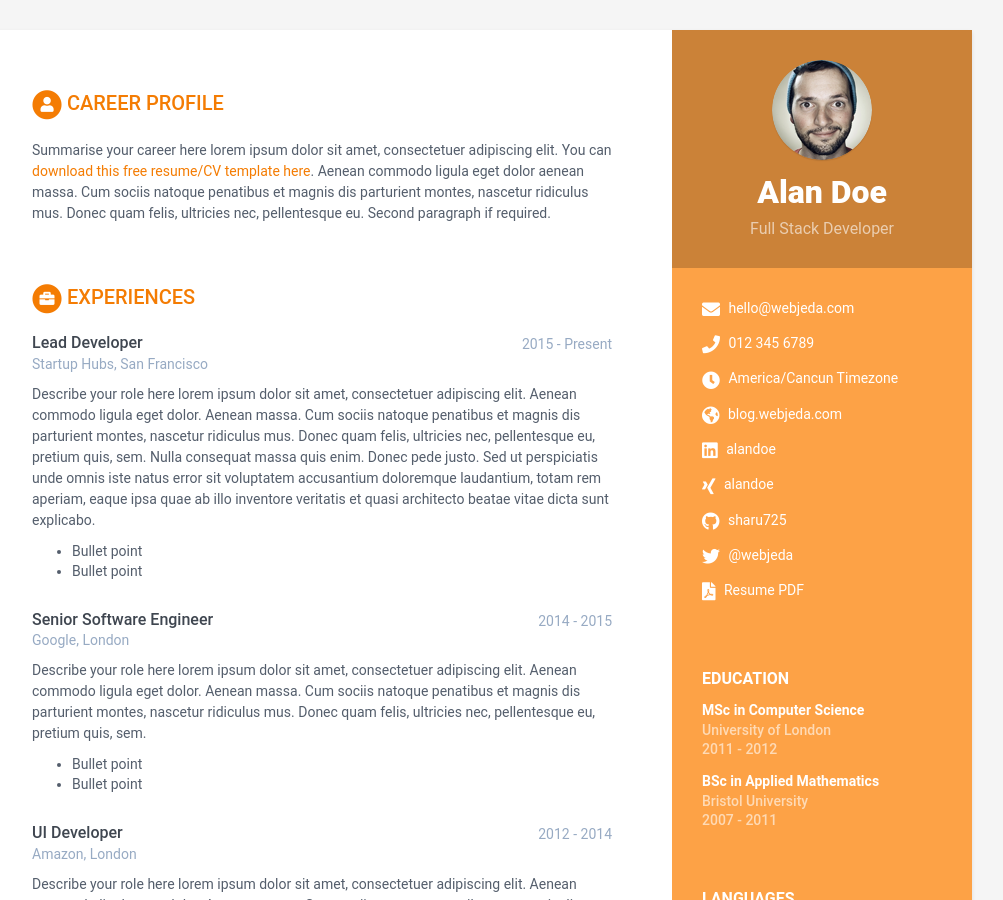
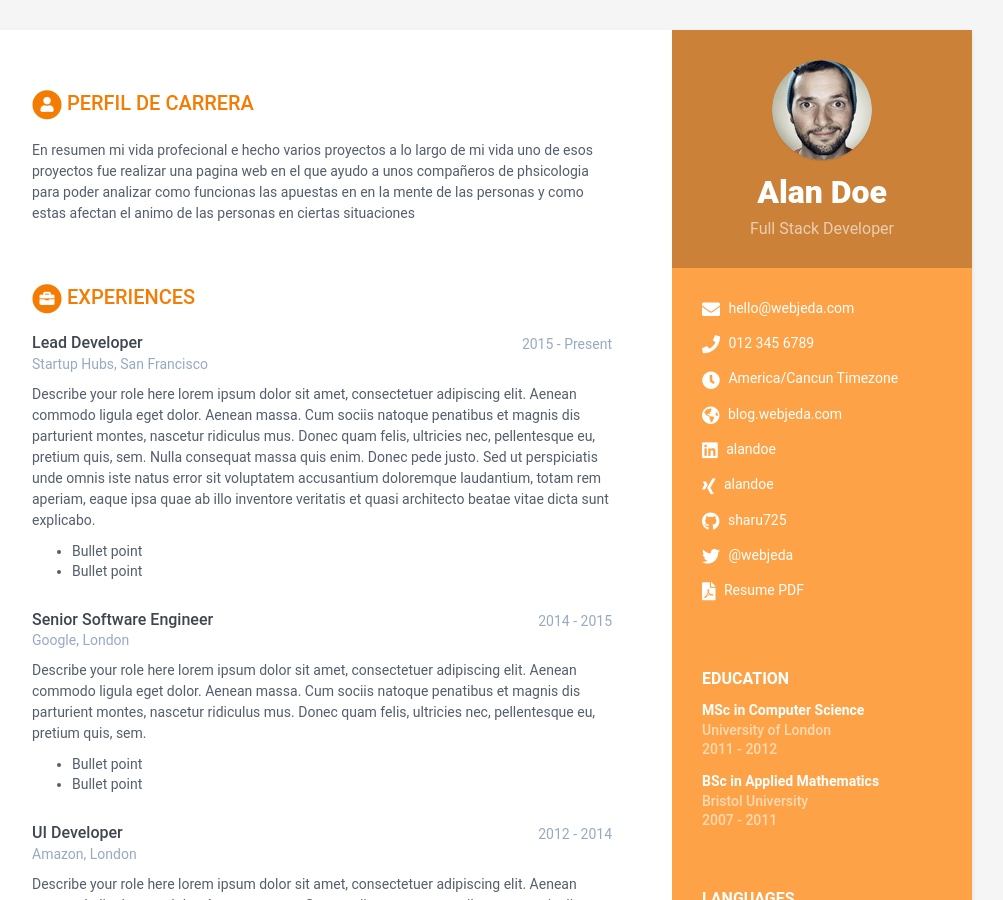
Before and after one commit to javersoft-me/Proyecto-Organizacion, a Jekyll site: the page built from index.html, in a window 1280 px wide and 900 px high. Shown: the whole window, without its empty margins (168-1171 px from the left). Built offline with Jekyll 4.4.1, drawn with Linux system fonts in a browser that asks for light colours.

Commit message:
Cambio en el perfil de la carrera

```diff
--- a/_data/data.yml
+++ b/_data/data.yml
@@ -55,14 +55,13 @@ sidebar:
           link:
 
 career-profile:
-    title: Career Profile
+    title: Perfil de Carrera
     summary: |
-      Summarise your career here lorem ipsum dolor sit amet, consectetuer
-      adipiscing elit. You can [download this free resume/CV template here]().
-      Aenean commodo ligula eget dolor aenean massa. Cum sociis natoque
-      penatibus et magnis dis parturient montes, nascetur ridiculus mus.
-      Donec quam felis, ultricies nec, pellentesque eu.
-      Second paragraph if required.
+      En resumen mi vida profecional e hecho varios proyectos a lo largo de mi vida
+       uno de esos proyectos fue realizar una pagina web en el que ayudo a unos
+       compañeros de phsicologia para poder analizar como funcionas las apuestas en
+       en la mente de las personas y como estas afectan el animo de las personas en
+       ciertas situaciones
 education:
     title: Education
     info:
```
